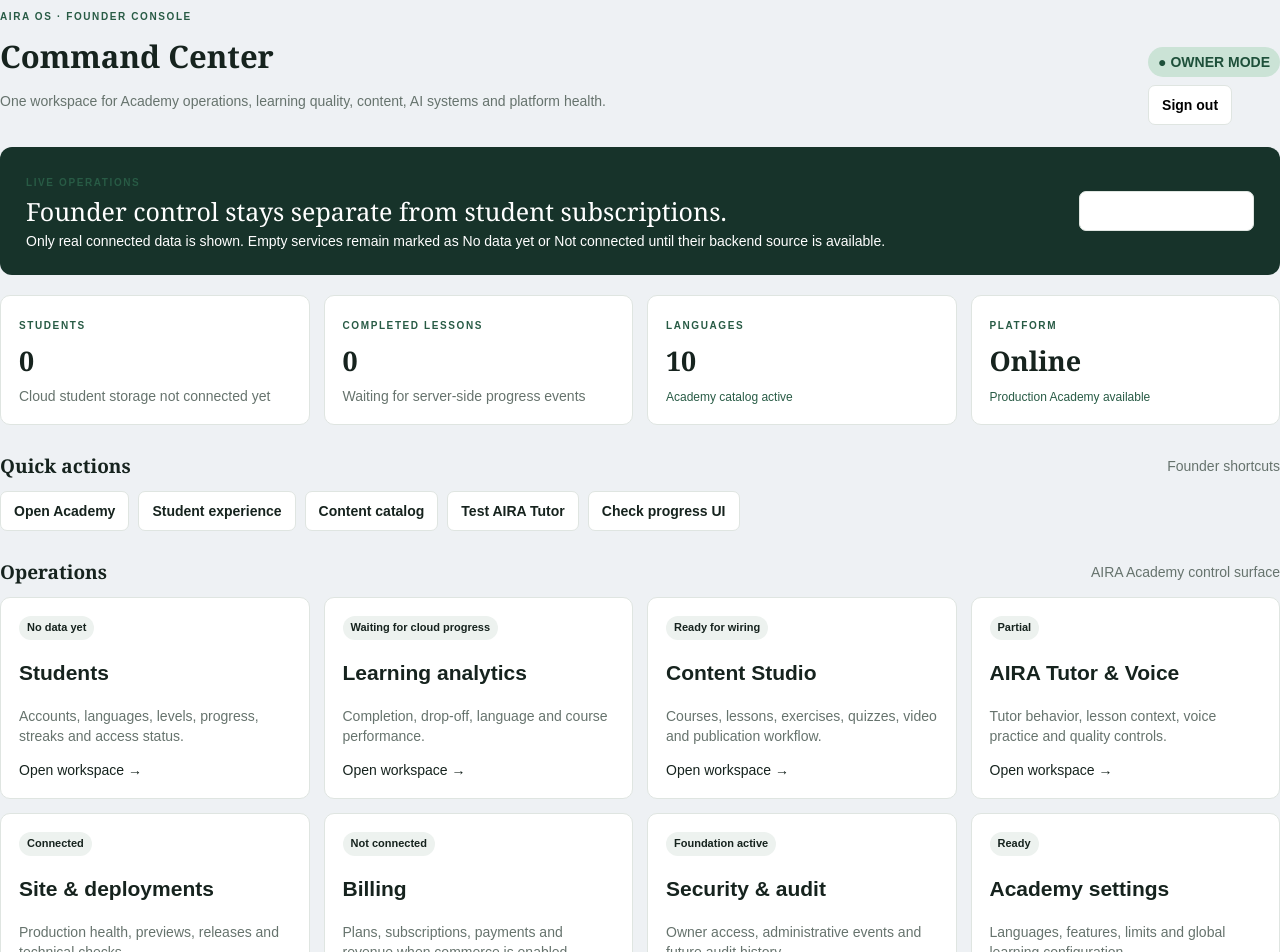
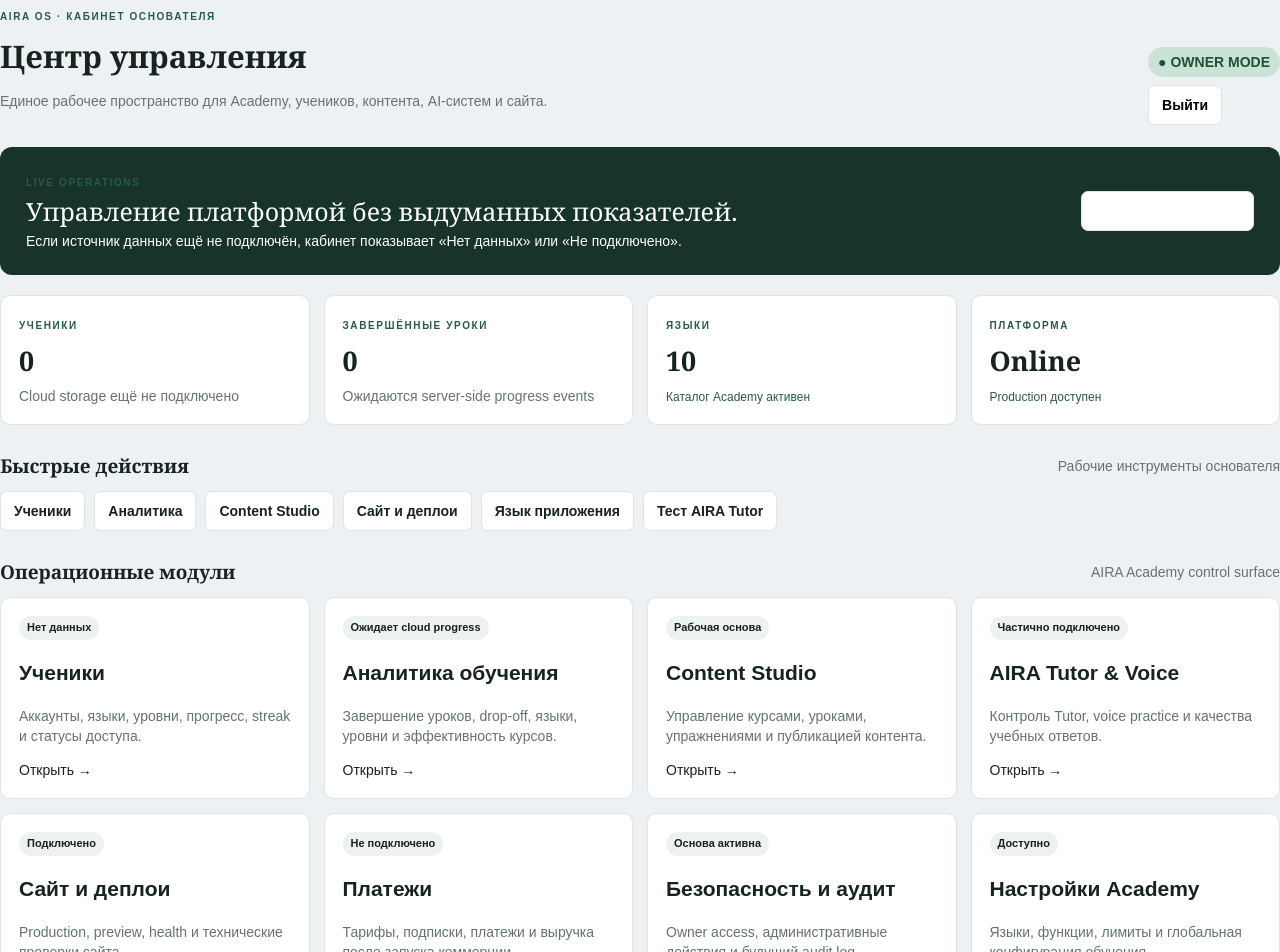
Before and after one commit to tsapkovaby-cyber/AIRA-OS, a Next.js app: page /developer in a window 1280 px wide. Shown: the top 952 px of the page. Built offline with nearby package versions, Linux system fonts and the light colour scheme.

Commit message:
Turn Founder Console into Russian operations hub

```diff
--- a/app/developer/page.tsx
+++ b/app/developer/page.tsx
@@ -1,49 +1,23 @@
 import Link from "next/link";
 
 const modules = [
-  {title:"Students",status:"No data yet",desc:"Accounts, languages, levels, progress, streaks and access status.",href:"/developer#students"},
-  {title:"Learning analytics",status:"Waiting for cloud progress",desc:"Completion, drop-off, language and course performance.",href:"/developer#analytics"},
-  {title:"Content Studio",status:"Ready for wiring",desc:"Courses, lessons, exercises, quizzes, video and publication workflow.",href:"/developer#content"},
-  {title:"AIRA Tutor & Voice",status:"Partial",desc:"Tutor behavior, lesson context, voice practice and quality controls.",href:"/developer#aira"},
-  {title:"Site & deployments",status:"Connected",desc:"Production health, previews, releases and technical checks.",href:"/developer#site"},
-  {title:"Billing",status:"Not connected",desc:"Plans, subscriptions, payments and revenue when commerce is enabled.",href:"/developer#billing"},
-  {title:"Security & audit",status:"Foundation active",desc:"Owner access, administrative events and future audit history.",href:"/developer#security"},
-  {title:"Academy settings",status:"Ready",desc:"Languages, features, limits and global learning configuration.",href:"/developer#settings"},
-];
-
-const quickActions = [
-  ["Open Academy","/academy"],
-  ["Student experience","/learn"],
-  ["Content catalog","/learn/catalog"],
-  ["Test AIRA Tutor","/learn/tutor"],
-  ["Check progress UI","/learn/progress"],
+  {title:"Ученики",status:"Нет данных",desc:"Аккаунты, языки, уровни, прогресс, streak и статусы доступа.",href:"/developer/students"},
+  {title:"Аналитика обучения",status:"Ожидает cloud progress",desc:"Завершение уроков, drop-off, языки, уровни и эффективность курсов.",href:"/developer/analytics"},
+  {title:"Content Studio",status:"Рабочая основа",desc:"Управление курсами, уроками, упражнениями и публикацией контента.",href:"/developer/content"},
+  {title:"AIRA Tutor & Voice",status:"Частично подключено",desc:"Контроль Tutor, voice practice и качества учебных ответов.",href:"/learn/tutor"},
+  {title:"Сайт и деплои",status:"Подключено",desc:"Production, preview, health и технические проверки сайта.",href:"/developer/site"},
+  {title:"Платежи",status:"Не подключено",desc:"Тарифы, подписки, платежи и выручка после запуска коммерции.",href:"/developer#billing"},
+  {title:"Безопасность и аудит",status:"Основа активна",desc:"Owner access, административные действия и будущий audit log.",href:"/developer#security"},
+  {title:"Настройки Academy",status:"Доступно",desc:"Языки, функции, лимиты и глобальная конфигурация обучения.",href:"/learn/settings"},
 ];
 
 export default function FounderConsole(){
   return <main>
-    <div className="page-head">
-      <div><p className="eyebrow">AIRA OS · FOUNDER CONSOLE</p><h1>Command Center</h1><p className="muted">One workspace for Academy operations, learning quality, content, AI systems and platform health.</p></div>
-      <div><span className="health">● OWNER MODE</span><form action="/api/developer/logout" method="post" style={{marginTop:12}}><button className="button" type="submit">Sign out</button></form></div>
-    </div>
-
-    <section className="brief"><div><span className="eyebrow">LIVE OPERATIONS</span><h2>Founder control stays separate from student subscriptions.</h2><span>Only real connected data is shown. Empty services remain marked as No data yet or Not connected until their backend source is available.</span></div><Link className="button" href="/academy">Open live Academy →</Link></section>
-
-    <div className="grid">
-      <article className="card metric"><span className="eyebrow">STUDENTS</span><div className="value">0</div><span className="muted">Cloud student storage not connected yet</span></article>
-      <article className="card metric"><span className="eyebrow">COMPLETED LESSONS</span><div className="value">0</div><span className="muted">Waiting for server-side progress events</span></article>
-      <article className="card metric"><span className="eyebrow">LANGUAGES</span><div className="value">10</div><span className="trend">Academy catalog active</span></article>
-      <article className="card metric"><span className="eyebrow">PLATFORM</span><div className="value">Online</div><span className="trend">Production Academy available</span></article>
-    </div>
-
-    <div className="section-head"><h2>Quick actions</h2><span className="muted">Founder shortcuts</span></div>
-    <div className="controls">{quickActions.map(([label,href])=><Link key={href} href={href} className="button">{label}</Link>)}</div>
-
-    <div className="section-head"><h2>Operations</h2><span className="muted">AIRA Academy control surface</span></div>
-    <div className="grid">{modules.map(item=><article className="card" key={item.title} id={item.href.split('#')[1]}><span className="pill">{item.status}</span><h2>{item.title}</h2><p className="muted">{item.desc}</p><a href={item.href}>Open workspace →</a></article>)}</div>
-
-    <div className="two-col" style={{marginTop:28}}>
-      <section className="card"><span className="eyebrow">SYSTEM STATUS</span><h2>Academy services</h2><div className="attention"><span className="dot"/><div><strong>Student cloud storage</strong><span className="muted">Not connected — Sprint 049 integration boundary prepared.</span></div></div><div className="attention"><span className="dot"/><div><strong>Learning analytics</strong><span className="muted">Waiting for server-side learner events.</span></div></div><div className="attention"><span className="dot red"/><div><strong>Billing</strong><span className="muted">Not configured. No paid access is active.</span></div></div><div className="attention"><span className="dot"/><div><strong>AIRA Academy production</strong><span className="muted">Available through the live Academy deployment.</span></div></div></section>
-      <section className="card"><span className="eyebrow">FOUNDER ROADMAP</span><h2>Next operational connections</h2><p><strong>1.</strong> Student identity + database</p><p><strong>2.</strong> Real learner event analytics</p><p><strong>3.</strong> Content management actions</p><p><strong>4.</strong> Tutor/Voice quality controls</p><p><strong>5.</strong> Billing and subscription telemetry</p><p><strong>6.</strong> Security/audit event history</p></section>
-    </div>
+    <div className="page-head"><div><p className="eyebrow">AIRA OS · КАБИНЕТ ОСНОВАТЕЛЯ</p><h1>Центр управления</h1><p className="muted">Единое рабочее пространство для Academy, учеников, контента, AI-систем и сайта.</p></div><div><span className="health">● OWNER MODE</span><form action="/api/developer/logout" method="post" style={{marginTop:12}}><button className="button" type="submit">Выйти</button></form></div></div>
+    <section className="brief"><div><span className="eyebrow">LIVE OPERATIONS</span><h2>Управление платформой без выдуманных показателей.</h2><span>Если источник данных ещё не подключён, кабинет показывает «Нет данных» или «Не подключено».</span></div><Link className="button" href="/academy">Открыть Academy →</Link></section>
+    <div className="grid"><article className="card metric"><span className="eyebrow">УЧЕНИКИ</span><div className="value">0</div><span className="muted">Cloud storage ещё не подключено</span></article><article className="card metric"><span className="eyebrow">ЗАВЕРШЁННЫЕ УРОКИ</span><div className="value">0</div><span className="muted">Ожидаются server-side progress events</span></article><article className="card metric"><span className="eyebrow">ЯЗЫКИ</span><div className="value">10</div><span className="trend">Каталог Academy активен</span></article><article className="card metric"><span className="eyebrow">ПЛАТФОРМА</span><div className="value">Online</div><span className="trend">Production доступен</span></article></div>
+    <div className="section-head"><h2>Быстрые действия</h2><span className="muted">Рабочие инструменты основателя</span></div><div className="controls"><Link href="/developer/students" className="button">Ученики</Link><Link href="/developer/analytics" className="button">Аналитика</Link><Link href="/developer/content" className="button">Content Studio</Link><Link href="/developer/site" className="button">Сайт и деплои</Link><Link href="/learn/settings" className="button">Язык приложения</Link><Link href="/learn/tutor" className="button">Тест AIRA Tutor</Link></div>
+    <div className="section-head"><h2>Операционные модули</h2><span className="muted">AIRA Academy control surface</span></div><div className="grid">{modules.map(item=><article className="card" key={item.title}><span className="pill">{item.status}</span><h2>{item.title}</h2><p className="muted">{item.desc}</p><Link href={item.href}>Открыть →</Link></article>)}</div>
+    <div className="two-col" style={{marginTop:28}}><section className="card"><span className="eyebrow">СТАТУС СИСТЕМЫ</span><h2>Academy services</h2><div className="attention"><span className="dot"/><div><strong>Student cloud storage</strong><span className="muted">Не подключено — API boundary подготовлен.</span></div></div><div className="attention"><span className="dot"/><div><strong>Learning analytics</strong><span className="muted">Ожидает серверных learner events.</span></div></div><div className="attention"><span className="dot red"/><div><strong>Billing</strong><span className="muted">Не настроен. Платный доступ пока не активен.</span></div></div><div className="attention"><span className="dot"/><div><strong>AIRA Academy production</strong><span className="muted">Сайт доступен через production deployment.</span></div></div></section><section className="card"><span className="eyebrow">СЛЕДУЮЩИЕ ПОДКЛЮЧЕНИЯ</span><h2>Founder roadmap</h2><p><strong>1.</strong> Student identity + database</p><p><strong>2.</strong> Real learner analytics</p><p><strong>3.</strong> Content management actions</p><p><strong>4.</strong> Tutor/Voice quality controls</p><p><strong>5.</strong> Billing telemetry</p><p><strong>6.</strong> Security/audit history</p></section></div>
   </main>
 }
```
